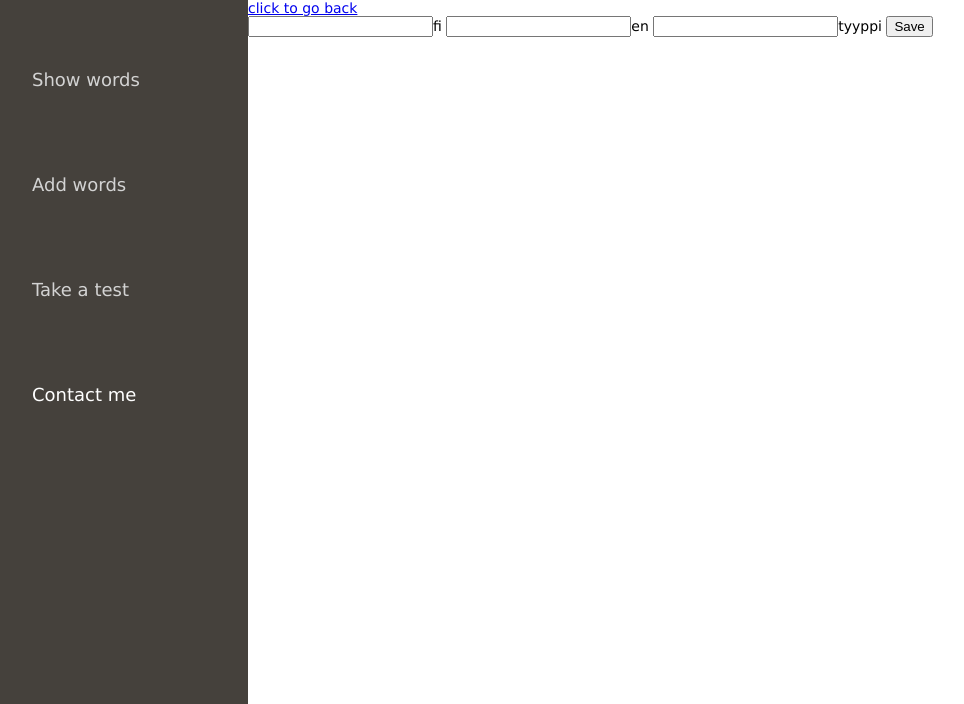
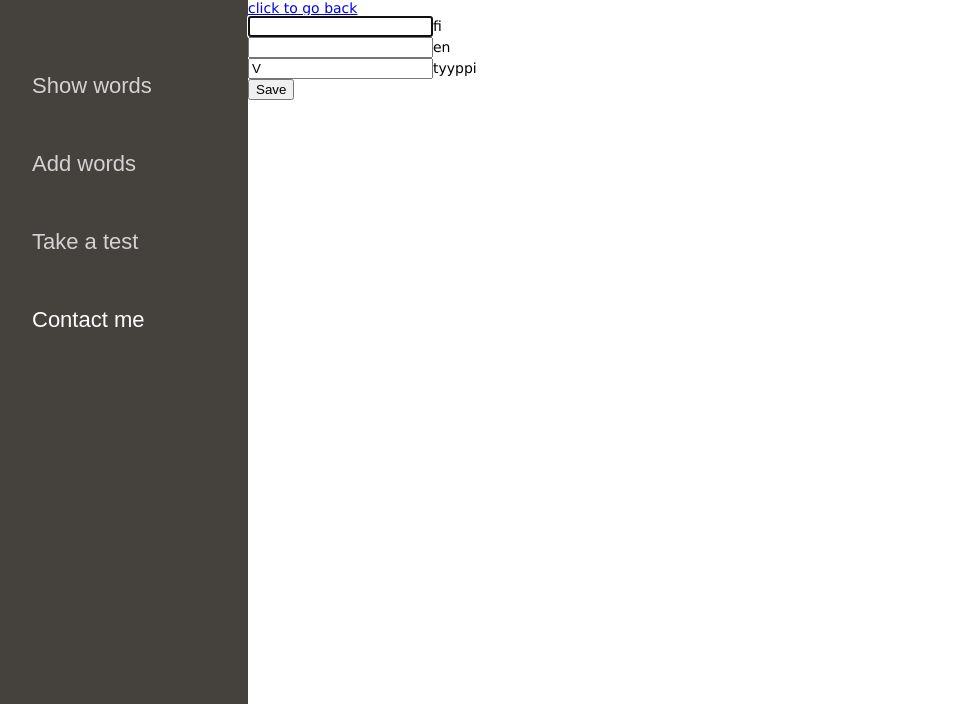
Before and after one commit to midnitehighways/lang-memorize, a Django app: a page that uses templates/sanat/base.html in a window 1280 px wide. Shown: the part 96-800 px from the top of the page, without its empty margins (8-972 px from the left). Run offline with Django 3.2, Linux system fonts and the light colour scheme.

Commit message:
General improvements and cosmetic changes

```diff
--- a/templates/sanat/base.html
+++ b/templates/sanat/base.html
@@ -16,7 +16,7 @@
 		        if (form.is(':hidden')) {form.show(); button.show(); form.focus();}
 		        form.animate({'width': form.width() == 100 ? '0px' : '100px'}, 'slow', function () {
 		            		if (form.width() == 0) {form.hide(); button.hide();}
-		        		});
+		        });
 		    });
 		});
 		$(function () {
@@ -24,38 +24,33 @@
 		    element.click(function () {
 		        //var form = $(this).siblings('.add-example-field');	/* siblings help to address the right form in the particular div */
 		       //console.log($(this).children('.header-search-form').children());
-		        var vv = $(this).parent().parent().children('.accordion-item-hd').children('.accordion-item-hd-cta');
+		        var target = $(this).parent().parent().children('.accordion-item-hd').children('.accordion-item-hd-cta');
 		        // console.log($(this).parent().parent().children().children());//.children().children());
-		    	console.log(vv);
-		    	vv.siblings().each(
-        			function(){
-            			if ($(this).find('input').length){
+		    	console.log(target);
+		    	target.siblings().each(
+        			function() {
+            			if ($(this).find('input').length) {
                 			$(this).text($(this).find('input').val());
                 			element.text("Edit word");
             			}
             			else {
-                			var t = $(this).text();
-                			$(this).html($('<input />',{'value' : t}).val(t));
-                			element.text("Save");
+                			var el_text = $(this).text();
+                			if (el_text!='') {		// this way we skip 'text-free' elements, in our case - tools-text-content
+                				$(this).html($('<input />',{'value' : el_text}).val(el_text));
+                				element.text("Save");
+                			}
             			}
         			});
-		    	// var fi = vv.siblings('.fi-text-content');
-		    	// console.log(fi.text());
-		    	// var t = fi.text();
-		    	// fi.html($('<input />',{'value' : t}).val(t));
-				///!!!!!!!!!!!!!!!!!!!!!!!!!!!!!!!!!!!!!////////vv.find("*").off(); _______///+++???????? - maybe useful + maybe I forgot about it!!!!
 		    });
 		});
-
-
-		</script>
+	</script>
 
 	<style>
 		html, body, .wrap
 		{
 			height: 100%; /* we need height to be 100% on html, body, and .wrap, so that wrap's childs (sidebar, content) could reach the bottom */
 			margin: 0;
-			font-family: Verdana, Geneva, sans-serif;;
+			font-family: Verdana, Geneva, sans-serif;
 			font-size: 14px;
 		}
 		.wrap {
@@ -82,7 +77,6 @@
 			float: left;
 			width: 20%;
 			background-color: #45413c;
-			color: white;
 		}
 		.content {
 			float: left;
@@ -96,7 +90,9 @@
 		.text-sidebar {
 			float: left;
 			margin-top: 20%;
-			font-size: 18px;
+			color: white;
+			font-family: Papyrus, fantasy;
+			font-size: 22px;
 		}
 		.text-content {
 			float: left;
@@ -109,7 +105,7 @@
 		}
 		.en-text-content {
 			float: left;
-			width: 64%%;
+			width: 64%;
 		}
 		.tools-text-content {
 			float: left;
@@ -161,7 +157,7 @@
 
 		.accordion-item-hd {
 		  display: block;
-		  padding: 2% 3.5% 3.5% 0; /*15px 30px 30px 0 */
+		  padding: 2% 3.5% 5% 0; /*15px 30px 30px 0 */
 		  position: relative;
 		  cursor: pointer;
 		  font-size: 14px;
@@ -242,11 +238,11 @@
 			<div class="text-sidebar">
 				<ul>
 					<li><a href="{% url 'index' %}" >Show words</a></li>
-					<br /><br /><br /><br />
+					<!-- <br /><br /> --><br /><br />
 					<li><a href="{% url 'insert_form' %}" >Add words</a></li>
-					<br /><br /><br /><br />
+					<!-- <br /><br /> --><br /><br />
 					<li><a href="{% url 'add_example_form' 4%}" >Take a test</a></li>
-					<br /><br /><br /><br />
+					<!-- <br /><br /> --><br /><br />
 					<li>Contact me</li>
 				</ul>
 			</div>
--- a/templates/sanat/insert_form.html
+++ b/templates/sanat/insert_form.html
@@ -4,9 +4,9 @@
 
 <a href="{% url 'index' %}" >click to go back</a>
 	<form method="POST">{% csrf_token %}
-       <input type="text" name="fi" id="fi">fi</input>
-       <input type="text" name="en" id="en">en</input>
-       <input type="text" name="tyyppi" id="tyyppi">tyyppi</input>
+       	<input type="text" name="fi" id="fi" autofocus>fi</input><br />
+       	<input type="text" name="en" id="en">en</input><br />
+       	<input type="text" value="V" name="tyyppi" id="tyyppi">tyyppi</input><br />
     	<button type="submit">Save</button>
     </form>
 
```
